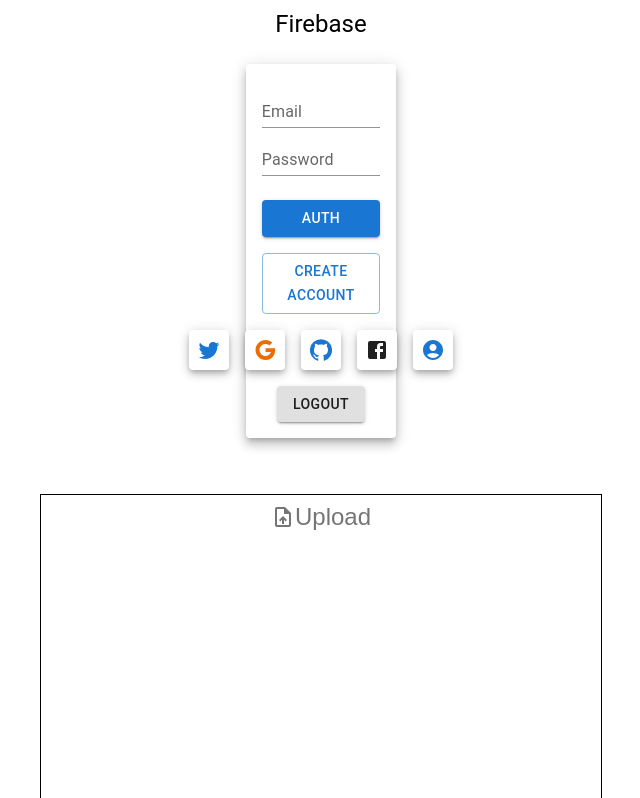
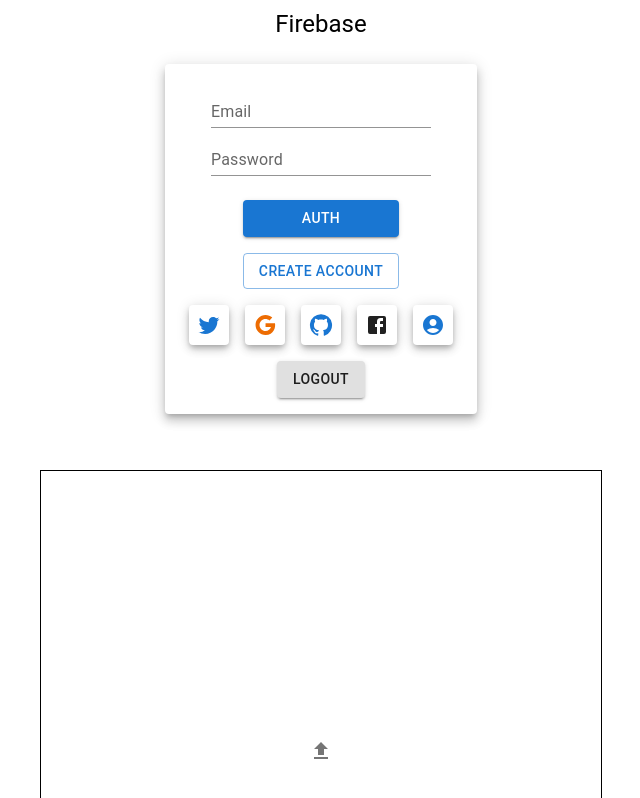
Before and after one commit to GuilhermeSousaDev/Firebase-Course, a React (Vite) app in the folder Example-01/: page / in a window 1280 px wide. Shown: the top 798 px of the page, without its empty margins (319-959 px from the left). Built offline with nearby package versions, Linux system fonts and the light colour scheme.

Commit message:
Storage Page implement React-Dropzone

```diff
--- a/Example-01/package.json
+++ b/Example-01/package.json
@@ -15,7 +15,8 @@
     "@mui/material": "^5.10.11",
     "firebase": "^9.12.1",
     "react": "^18.2.0",
-    "react-dom": "^18.2.0"
+    "react-dom": "^18.2.0",
+    "react-dropzone": "^14.2.3"
   },
   "devDependencies": {
     "@types/react": "^18.0.17",
--- a/Example-01/src/App.jsx
+++ b/Example-01/src/App.jsx
@@ -5,7 +5,7 @@
 function App() {
 
   return (
-    <Box display="flex" justifyContent="center" alignItems="center" flexDirection="column">
+    <Box display="flex" flexDirection="column" alignItems="center">
       <Auth />
       <Storage />
     </Box>
--- a/Example-01/src/components/Auth/AuthComponent.jsx
+++ b/Example-01/src/components/Auth/AuthComponent.jsx
@@ -16,7 +16,7 @@
     const [isOpenSnackbar, setIsOpenSnackbar] = useState(false);
 
     return (
-        <Box align="center" justifyContent="center" direction="column" spacing={2}>
+        <Box sx={{ width: 700 }} align="center" justifyContent="center" direction="column" spacing={2}>
             <Typography variant="h5">Firebase</Typography>
 
             <Snackbar
--- a/Example-01/src/pages/Storage.jsx
+++ b/Example-01/src/pages/Storage.jsx
@@ -1,47 +1,33 @@
-import { UploadFile } from "@mui/icons-material";
-import { IconButton, Box, Input } from "@mui/material";
-import { useCallback, useState } from "react";
+import { useState, useEffect } from "react";
+import { IconButton, Box } from "@mui/material";
+import { UploadFile, FileUpload } from "@mui/icons-material";
+import { useDropzone } from 'react-dropzone';
 
 export default function Storage() {
-    const initialFormState = { file: '' };
-    const [form, setForm] = useState(initialFormState);
+    const [file, setFile] = useState();
 
-    const changeForm = useCallback(e => {
-        setForm({
-            ...form,
-            [e.target.name]: e.target.value,
-        });
-    }, [form]);
+    const { getRootProps } = useDropzone({
+        onDrop: files => {
+            setFile(Object.assign(files[0], { preview: URL.createObjectURL(files[0]) }))
+        },
+    });
+
+    useEffect(() => {
+        console.log(file);
+    }, [file]);
 
     return (
         <Box
-            sx={{ width: 200 }}
-            mt={5}
+            {...getRootProps()}
             display="flex"
             flexDirection="column"
             alignItems="center"
+            justifyContent="center"
+            sx={{ width: 200, border: '1px solid black', width: '70vh', height: '70vh', mt: 5 }}
         >
-            <Input
-                sx={{ display: 'none' }}
-                type="file"
-                value={form.file}
-                name="file"
-                label="File"
-                variant="standard"
-                onChange={e => changeForm(e)}
-            />
-
-            <Box
-                display="flex"
-                flexDirection="column"
-                mb={2}
-                sx={{ border: '1px solid black', width: '70vh', height: '70vh' }}
-            >
-                <IconButton>
-                    <UploadFile />
-                    Upload
-                </IconButton>
-            </Box>
+            <IconButton size="medium">
+                <FileUpload />
+            </IconButton>
         </Box>
     )
 }
```
Also changed, not shown: 1 other file (tests, documents, lock files or other folders).
